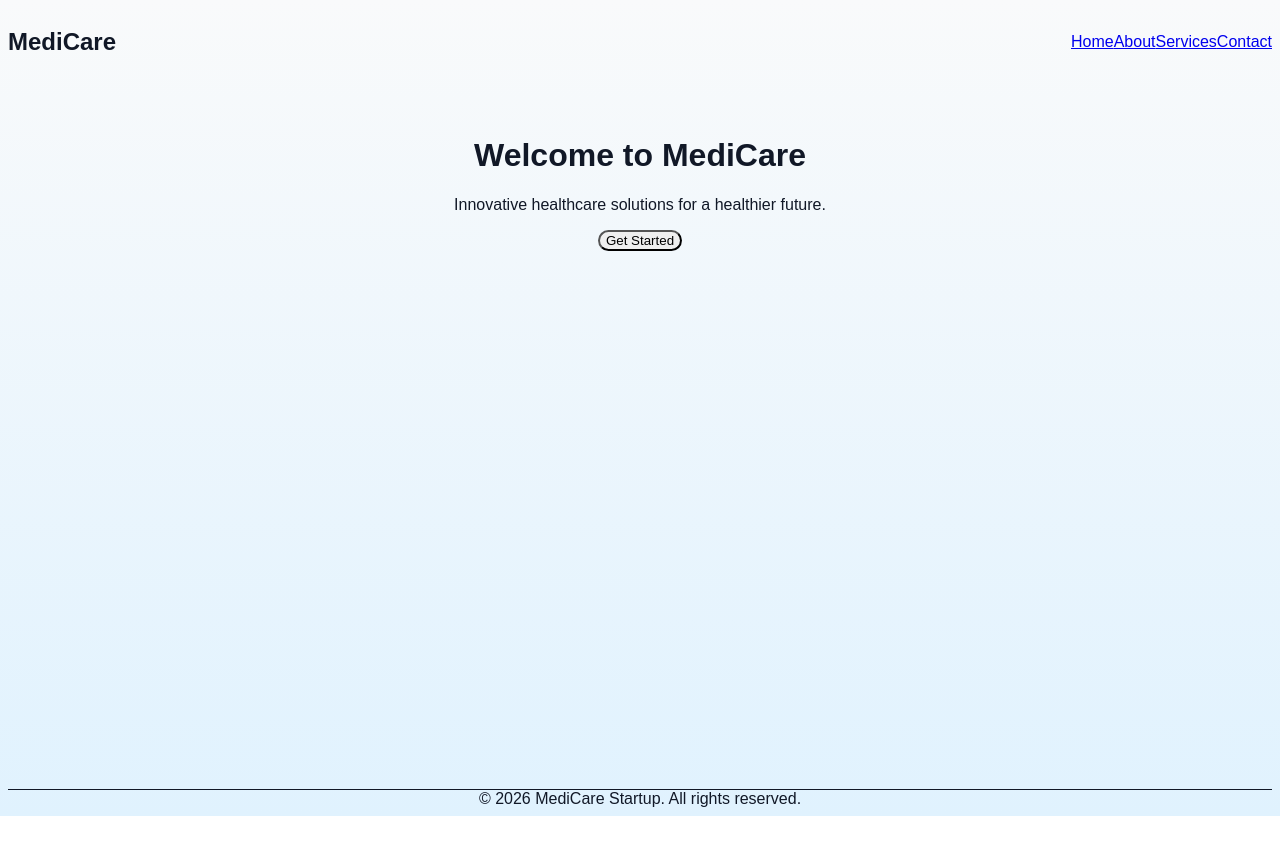
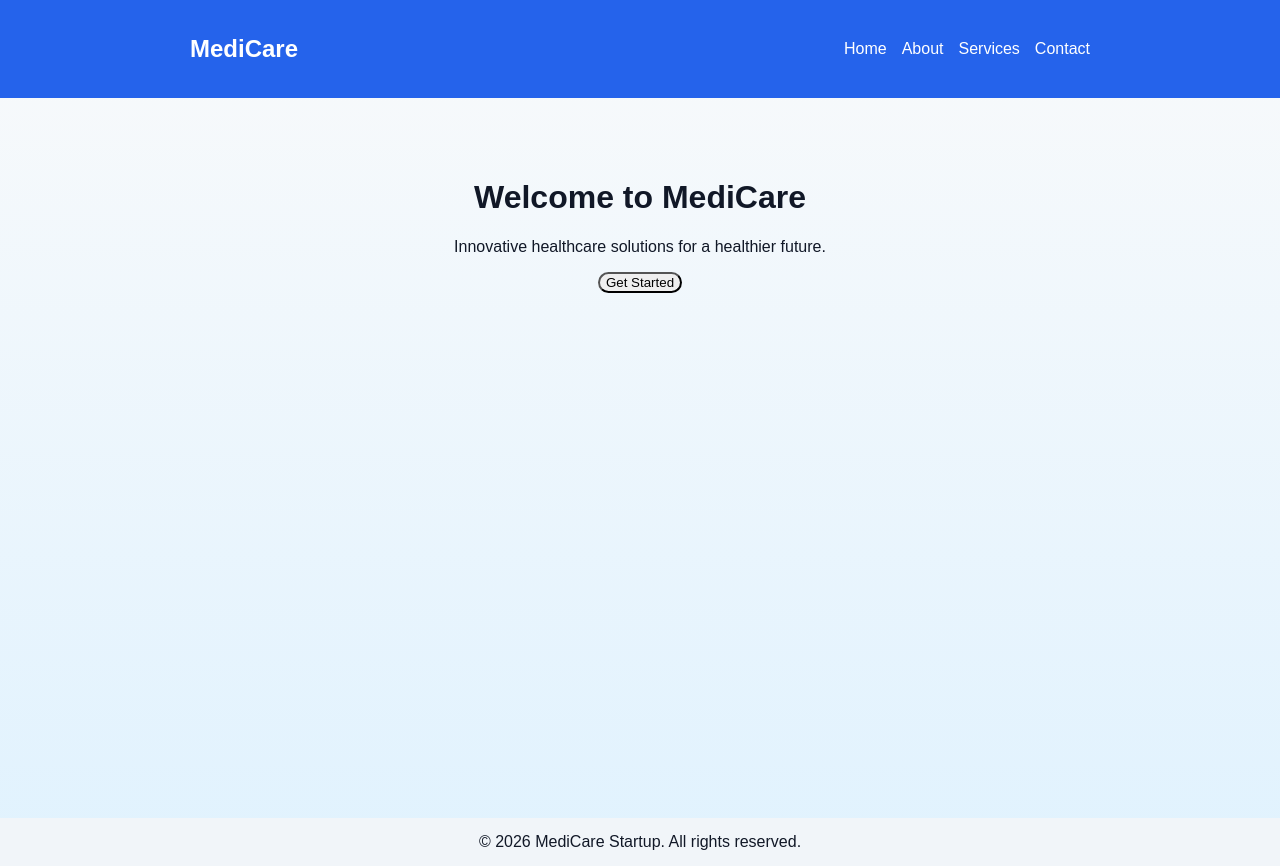
Before and after one commit to Roootsa/healthcare-company-profile, a Next.js app: page / in a window 1280 px wide. Before the commit the page ends 816 px from the top, so only its background shows below. Built offline with nearby package versions, Linux system fonts and the light colour scheme.

Commit message:
Update layout.tsx

```diff
--- a/app/layout.tsx
+++ b/app/layout.tsx
@@ -1,6 +1,6 @@
 import type { Metadata } from "next";
 import Link from "next/link";
-import "./globals.css"; //
+import "./globals.css";
 
 export const metadata: Metadata = {
   title: "MediCare Startup",
@@ -14,30 +14,54 @@ export default function RootLayout({
 }) {
   return (
     <html lang="en">
-      <body className="flex flex-col min-h-screen">
+      <body style={{ margin: 0, fontFamily: "Arial, sans-serif" }}>
 
         {/* HEADER */}
-      <header className="bg-blue-600 text-white shadow-md">
-       <nav className="flex justify-between items-center max-w-5xl mx-auto p-4">
-        <h1 className="font-bold text-xl tracking-wide">MediCare</h1>
-   <div className="flex gap-6 text-sm font-medium">
-      <Link href="/" className="hover:text-blue-200">Home</Link>
-      <Link href="/about" className="hover:text-blue-200">About</Link>
-      <Link href="/services" className="hover:text-blue-200">Services</Link>
-      <Link href="/contact" className="hover:text-blue-200">Contact</Link>
-    </div>
-  </nav>
-</header>
+        <header style={{ background: "#2563eb", color: "white" }}>
+          <nav
+            style={{
+              display: "flex",
+              justifyContent: "space-between",
+              alignItems: "center",
+              maxWidth: "900px",
+              margin: "auto",
+              padding: "15px",
+            }}
+          >
+            <h1 style={{ fontWeight: "bold" }}>MediCare</h1>
 
-        {/* MAIN CONTENT */}
-        <main className="flex-grow max-w-5xl mx-auto p-4">
+            <div style={{ display: "flex", gap: "15px" }}>
+              <Link href="/" style={{ color: "white", textDecoration: "none" }}>Home</Link>
+              <Link href="/about" style={{ color: "white", textDecoration: "none" }}>About</Link>
+              <Link href="/services" style={{ color: "white", textDecoration: "none" }}>Services</Link>
+              <Link href="/contact" style={{ color: "white", textDecoration: "none" }}>Contact</Link>
+            </div>
+          </nav>
+        </header>
+
+        {/* MAIN */}
+        <main
+          style={{
+            maxWidth: "900px",
+            margin: "auto",
+            padding: "40px 20px",
+            minHeight: "80vh",
+            textAlign: "center",
+          }}
+        >
           {children}
         </main>
 
         {/* FOOTER */}
-       <footer className="bg-white border-t text-center p-4 text-sm text-gray-500">
-       © 2026 MediCare Startup. All rights reserved.
-      </footer>
+        <footer
+          style={{
+            textAlign: "center",
+            padding: "15px",
+            background: "#f1f5f9",
+          }}
+        >
+          © 2026 MediCare Startup. All rights reserved.
+        </footer>
 
       </body>
     </html>
```
